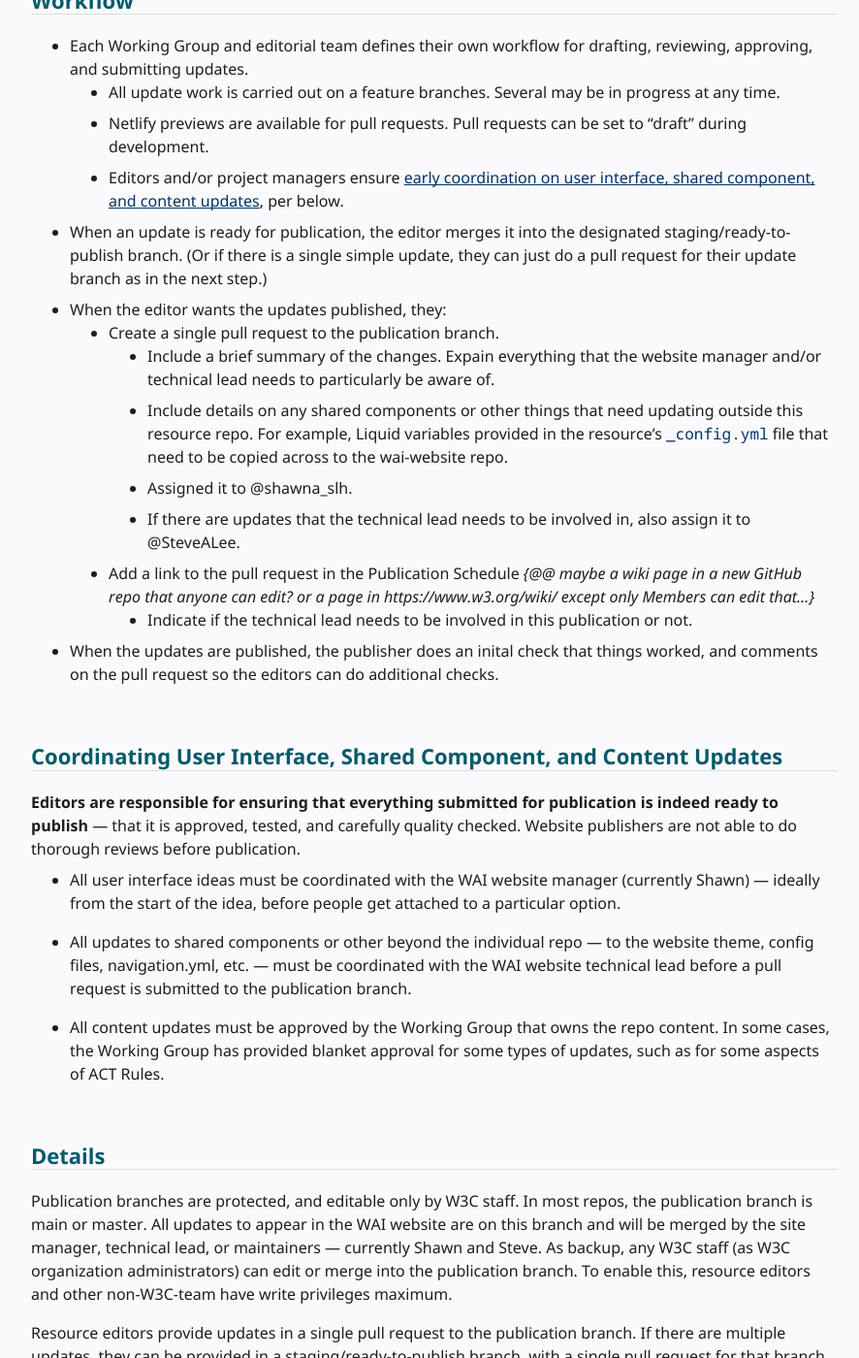
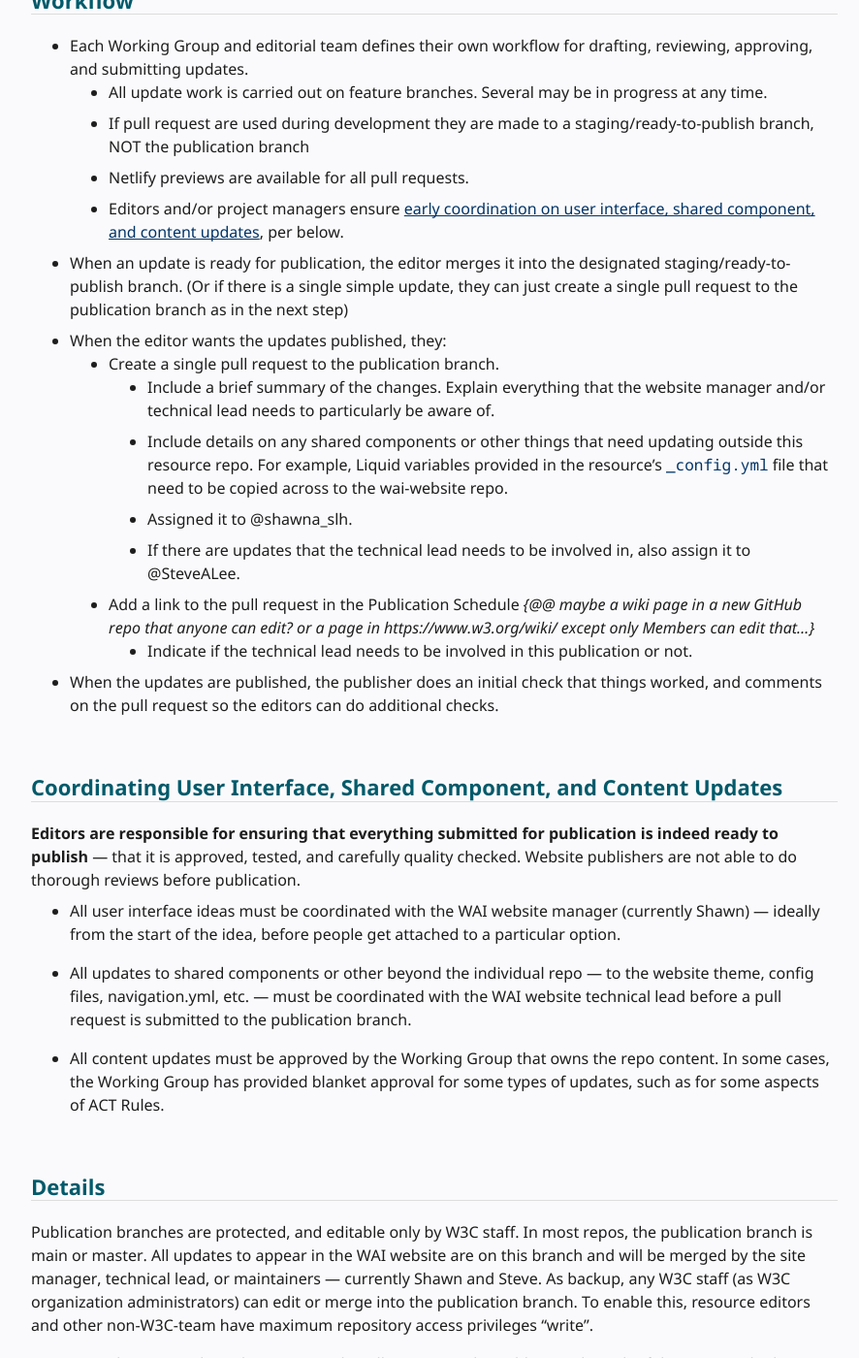
Before and after one commit to w3c/wai-website-theme, a Jekyll site: the page built from content/workflow.md, in a window 1280 px wide and 1400 px high, scrolled down 1026 px. Shown: the whole window at 97% size, without its empty margins (336-1222 px from the left). Built offline with Jekyll 4.4.1, drawn with Linux system fonts in a browser that asks for light colours; cached includes are drawn as plain includes; comment, search, counter and statistics services are not loaded; some of the changed text lies outside the part shown.

Commit message:
Add note on not using staging during dev, spelling

```diff
--- a/content/workflow.md
+++ b/content/workflow.md
@@ -25,25 +25,26 @@ This page describes the process for editors to submit updates to the WAI website
 This process enables parts of the WAI website to be developed independently through the lightweight [GitHub Flow](https://docs.github.com/en/get-started/quickstart/github-flow), and enables all publication on the WAI website to be coordinated by the website manager.
 
 * One branch in each repository is designated as the publication branch. Publication branches are lightly [protected](https://docs.github.com/en/repositories/configuring-branches-and-merges-in-your-repository/defining-the-mergeability-of-pull-requests/about-protected-branches) so that all changes to the WAI website are merged only by the site manager, technical lead, or maintainers &mdash; currently Shawn and Steve.
-* Editors provide a single pull request when updates are ready for publication.
+* Editors provide a single pull request to the publication branch when updates are ready for publication.
 * Scheduled updates are usually published/deployed on Tuesdays.
 
 ## Workflow
 
 * Each Working Group and editorial team defines their own workflow for drafting, reviewing, approving, and submitting updates.
-  * All update work is carried out on a feature branches. Several may be in progress at any time.
-  * Netlify previews are available for pull requests. Pull requests can be set to "draft" during development.
+  * All update work is carried out on feature branches. Several may be in progress at any time.
+  * If pull request are used during development they are made to a staging/ready-to-publish branch, NOT the publication branch
+  * Netlify previews are available for all pull requests.
   * Editors and/or project managers ensure [early coordination on user interface, shared component, and content updates](#coop), per below.
-* When an update is ready for publication, the editor merges it into the designated staging/ready-to-publish branch. (Or if there is a single simple update, they can just do a pull request for their update branch as in the next step.)
+* When an update is ready for publication, the editor merges it into the designated staging/ready-to-publish branch. (Or if there is a single simple update, they can just create a single pull request to the publication branch as in the next step)
 * When the editor wants the updates published, they:
   * Create a single pull request to the publication branch.
-    * Include a brief summary of the changes. Expain everything that the website manager and/or technical lead needs to particularly be aware of.
+    * Include a brief summary of the changes. Explain everything that the website manager and/or technical lead needs to particularly be aware of.
     * Include details on any shared components or other things that need updating outside this resource repo. For example,  Liquid variables provided in the resource's `_config.yml` file that need to be copied across to the wai-website repo.
     * Assigned it to @shawna_slh.
     * If there are updates that the technical lead needs to be involved in, also assign it to @SteveALee.
   * Add a link to the pull request in the Publication Schedule _{@@ maybe a wiki page in a new GitHub repo that anyone can edit? or a page in https://www.w3.org/wiki/ except only Members can edit that...}_
     * Indicate if the technical lead needs to be involved in this publication or not.
-* When the updates are published, the publisher does an inital check that things worked, and comments on the pull request so the editors can do additional checks.
+* When the updates are published, the publisher does an initial check that things worked, and comments on the pull request so the editors can do additional checks.
 
 ## Coordinating User Interface, Shared Component, and Content Updates {#coop}
 
@@ -57,7 +58,7 @@ This process enables parts of the WAI website to be developed independently thro
 
 ## Details
 
-Publication branches are protected, and editable only by W3C staff. In most repos, the publication branch is main or master. All updates to appear in the WAI website are on this branch and will be merged by the site manager, technical lead, or maintainers &mdash; currently Shawn and Steve. As backup, any W3C staff (as W3C organization administrators) can edit or merge into the publication branch. To enable this, resource editors and other non-W3C-team have write privileges maximum.
+Publication branches are protected, and editable only by W3C staff. In most repos, the publication branch is main or master. All updates to appear in the WAI website are on this branch and will be merged by the site manager, technical lead, or maintainers &mdash; currently Shawn and Steve. As backup, any W3C staff (as W3C organization administrators) can edit or merge into the publication branch. To enable this, resource editors and other non-W3C-team have maximum repository access privileges "write".
 
 Resource editors provide updates in a single pull request to the publication branch. If there are multiple updates, they can be provided in a staging/ready-to-publish branch, with a single pull request for that branch to be merged into the publication branch. Only highly-trusted individuals should have write access to the staging/ready-to-publish branch. Before updates are made in the staging/ready-to-publish branch, content updates have been approved by the Working Group, user interface updates approved by the website manager, and shared component updates approved by the technical lead.
 
```
